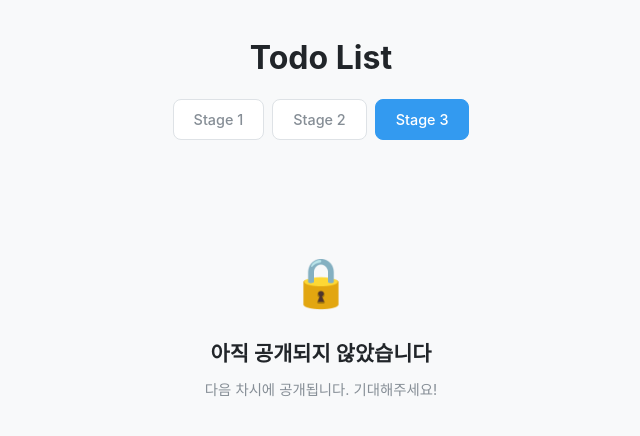
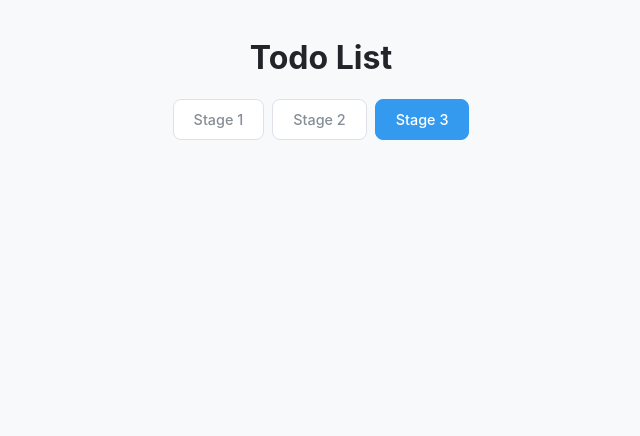
Before and after one commit to givvemee/todo.template, a React (Vite) app: page /stage3 in a window 1280 px wide. Shown: the top 436 px of the page, without its empty margins (319-959 px from the left). Built offline with nearby package versions, Linux system fonts and the light colour scheme.

Commit message:
feat: stage 3 추가

```diff
--- a/src/stages/stage3/Stage3.jsx
+++ b/src/stages/stage3/Stage3.jsx
@@ -1,37 +1,83 @@
 import styled from 'styled-components';
+import TodoForm from './components/TodoForm';
+import TodoList from './components/TodoList';
+import SortDropdown from './components/SortDropdown';
+import FilterBar from './components/FilterBar';
+import SearchBar from './components/SearchBar';
+import ThemeToggle from './components/ThemeToggle';
 
-export default function Stage3() {
+// TODO: useState, useMemo를 import 하세요
+// TODO: ThemeProvider를 styled-components에서 import 하세요
+// TODO: lightTheme, darkTheme를 import 하세요
+// TODO: GlobalStyles를 import 하세요
+// TODO: useLocalStorage 커스텀 훅을 import 하세요
+// TODO: ThemeContextProvider, useThemeContext를 import 하세요
+// TODO: todo.json 데이터를 import 하세요
+
+// HINT: Stage 3는 두 개의 컴포넌트로 구성됩니다
+// 1. Stage3 (외부) — ThemeContextProvider로 감싸는 역할
+// 2. Stage3Inner (내부) — 실제 로직과 UI를 담당
+
+function Stage3Inner() {
+  // TODO: useThemeContext에서 isDark 값을 가져오세요
+
+  // TODO: useLocalStorage 훅으로 todos 상태를 관리하세요
+  // HINT: key는 'todo-list', 초기값은 todo.json 데이터
+
+  // TODO: sortBy, filter, searchTerm 상태를 선언하세요
+
+  // TODO: 할 일 추가 함수를 만드세요 (priority 포함)
+
+  // TODO: 할 일 토글, 삭제, 이름 변경 함수를 만드세요
+
+  // TODO: 검색 + 필터 + 정렬된 목록을 계산하세요
+  // HINT: useMemo를 사용하세요
+  // HINT: 검색 → 필터 → 정렬 순서로 적용하세요
+
   return (
+    // TODO: ThemeProvider로 감싸고 isDark에 따라 theme을 전환하세요
+    // TODO: GlobalStyles를 포함하세요
     <Container>
-      <LockIcon>🔒</LockIcon>
-      <Message>아직 공개되지 않았습니다</Message>
-      <SubMessage>다음 차시에 공개됩니다. 기대해주세요!</SubMessage>
+      <TopBar>
+        <Description>
+          영속성 + 다크모드 + 검색 — localStorage, 테마 전환, 실시간 검색
+        </Description>
+        {/* TODO: ThemeToggle을 렌더링하세요 */}
+      </TopBar>
+      {/* TODO: TodoForm에 onAdd를 전달하세요 */}
+      {/* TODO: SearchBar에 searchTerm과 onSearchChange를 전달하세요 */}
+      <Toolbar>
+        {/* TODO: FilterBar와 SortDropdown에 props를 전달하세요 */}
+      </Toolbar>
+      {/* TODO: TodoList에 필터링+정렬된 목록과 핸들러들을 전달하세요 */}
     </Container>
   );
 }
 
-const Container = styled.div`
+export default function Stage3() {
+  // TODO: ThemeContextProvider로 Stage3Inner를 감싸서 반환하세요
+  return null;
+}
+
+// ===== 아래는 스타일 코드입니다. 수정하지 않아도 됩니다. =====
+const Container = styled.section``;
+
+const TopBar = styled.div`
   display: flex;
-  flex-direction: column;
+  justify-content: space-between;
   align-items: center;
-  justify-content: center;
-  padding: 80px 20px;
-  text-align: center;
+  margin-bottom: 20px;
 `;
 
-const LockIcon = styled.span`
-  font-size: 3rem;
-  margin-bottom: 16px;
+const Description = styled.p`
+  color: ${({ theme }) => theme.text.secondary};
+  font-size: 0.85rem;
 `;
 
-const Message = styled.h2`
-  font-size: 1.3rem;
-  font-weight: 600;
-  color: ${({ theme }) => theme.text.primary};
-  margin-bottom: 8px;
+const Toolbar = styled.div`
+  display: flex;
+  justify-content: space-between;
+  align-items: center;
+  margin-bottom: 16px;
+  gap: 8px;
 `;
-
-const SubMessage = styled.p`
-  color: ${({ theme }) => theme.text.secondary};
-  font-size: 0.9rem;
-`;
--- /dev/null
+++ b/src/stages/stage3/components/SearchBar.jsx
@@ -0,0 +1,35 @@
+import styled from 'styled-components';
+
+export default function SearchBar({ searchTerm, onSearchChange }) {
+  // TODO: Input의 value와 onChange를 연결하세요
+  // HINT: onChange에서 e.target.value를 onSearchChange에 전달하세요
+
+  return (
+    <Input
+      type="text"
+      placeholder="할 일 검색..."
+      // TODO: value와 onChange를 연결하세요
+    />
+  );
+}
+
+// ===== 아래는 스타일 코드입니다. 수정하지 않아도 됩니다. =====
+const Input = styled.input`
+  width: 100%;
+  padding: 10px 16px;
+  border: 1px solid ${({ theme }) => theme.border};
+  border-radius: ${({ theme }) => theme.radius};
+  background: ${({ theme }) => theme.bg.input};
+  color: ${({ theme }) => theme.text.primary};
+  font-size: 0.9rem;
+  margin-bottom: 16px;
+  transition: border-color ${({ theme }) => theme.transition};
+
+  &::placeholder {
+    color: ${({ theme }) => theme.text.placeholder};
+  }
+
+  &:focus {
+    border-color: ${({ theme }) => theme.accent.primary};
+  }
+`;
--- /dev/null
+++ b/src/stages/stage3/components/ThemeToggle.jsx
@@ -0,0 +1,32 @@
+import styled from 'styled-components';
+
+// TODO: useThemeContext를 import 하세요
+
+export default function ThemeToggle() {
+  // TODO: useThemeContext에서 isDark, toggleTheme을 가져오세요
+
+  // TODO: 버튼 클릭 시 toggleTheme을 호출하세요
+  // TODO: isDark 상태에 따라 버튼 텍스트를 변경하세요
+  // HINT: 다크모드일 때 '☀️ 라이트 모드', 라이트모드일 때 '🌙 다크 모드'
+
+  return (
+    <ToggleButton>
+      {/* TODO: 테마에 따른 텍스트를 표시하세요 */}
+    </ToggleButton>
+  );
+}
+
+// ===== 아래는 스타일 코드입니다. 수정하지 않아도 됩니다. =====
+const ToggleButton = styled.button`
+  padding: 8px 16px;
+  border-radius: ${({ theme }) => theme.radius};
+  background: ${({ theme }) => theme.bg.secondary};
+  color: ${({ theme }) => theme.text.primary};
+  border: 1px solid ${({ theme }) => theme.border};
+  font-size: 0.85rem;
+  transition: all ${({ theme }) => theme.transition};
+
+  &:hover {
+    background: ${({ theme }) => theme.bg.hover};
+  }
+`;
```
Also changed, not shown: src/stages/stage3/context/ThemeContext.jsx (added, +20 -0 lines), src/stages/stage3/hooks/useLocalStorage.js (added, +16 -0 lines), 1 other file (tests, documents, lock files or other folders).
